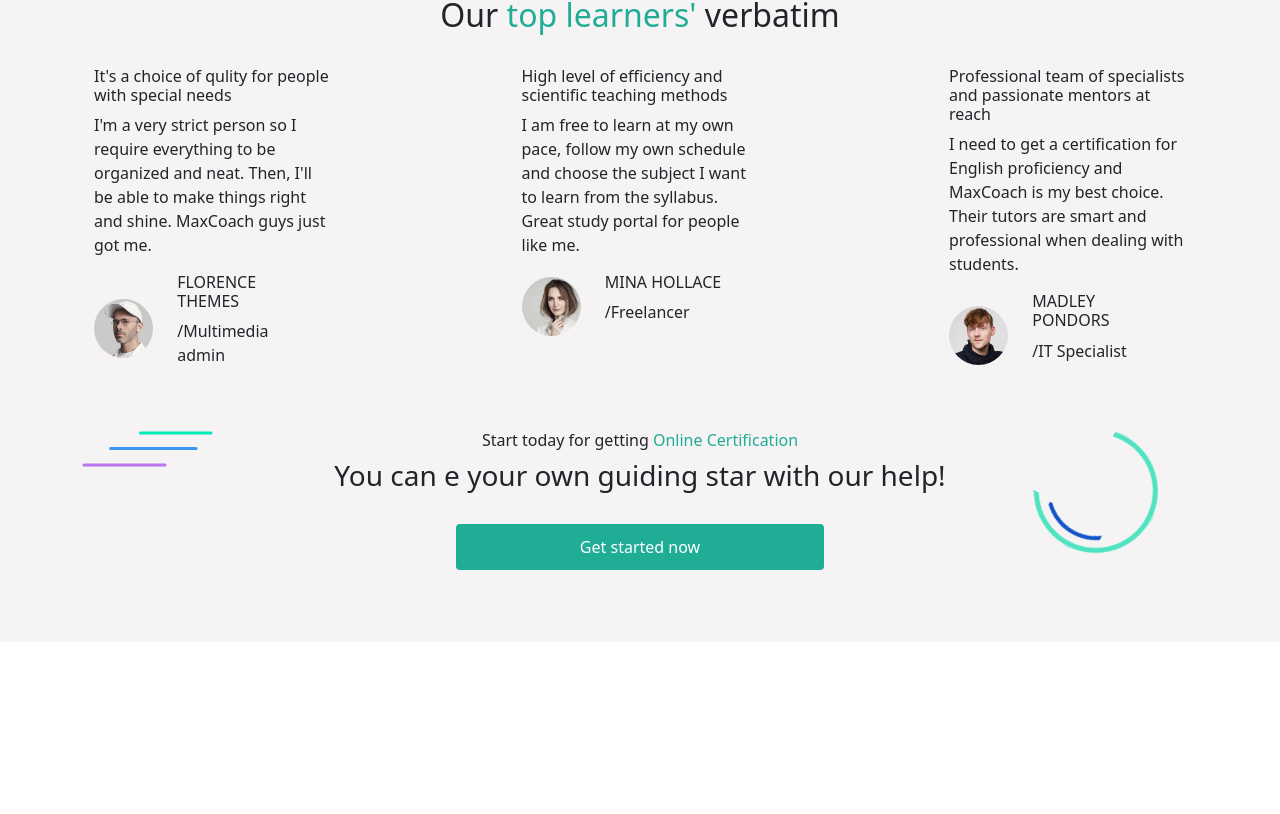
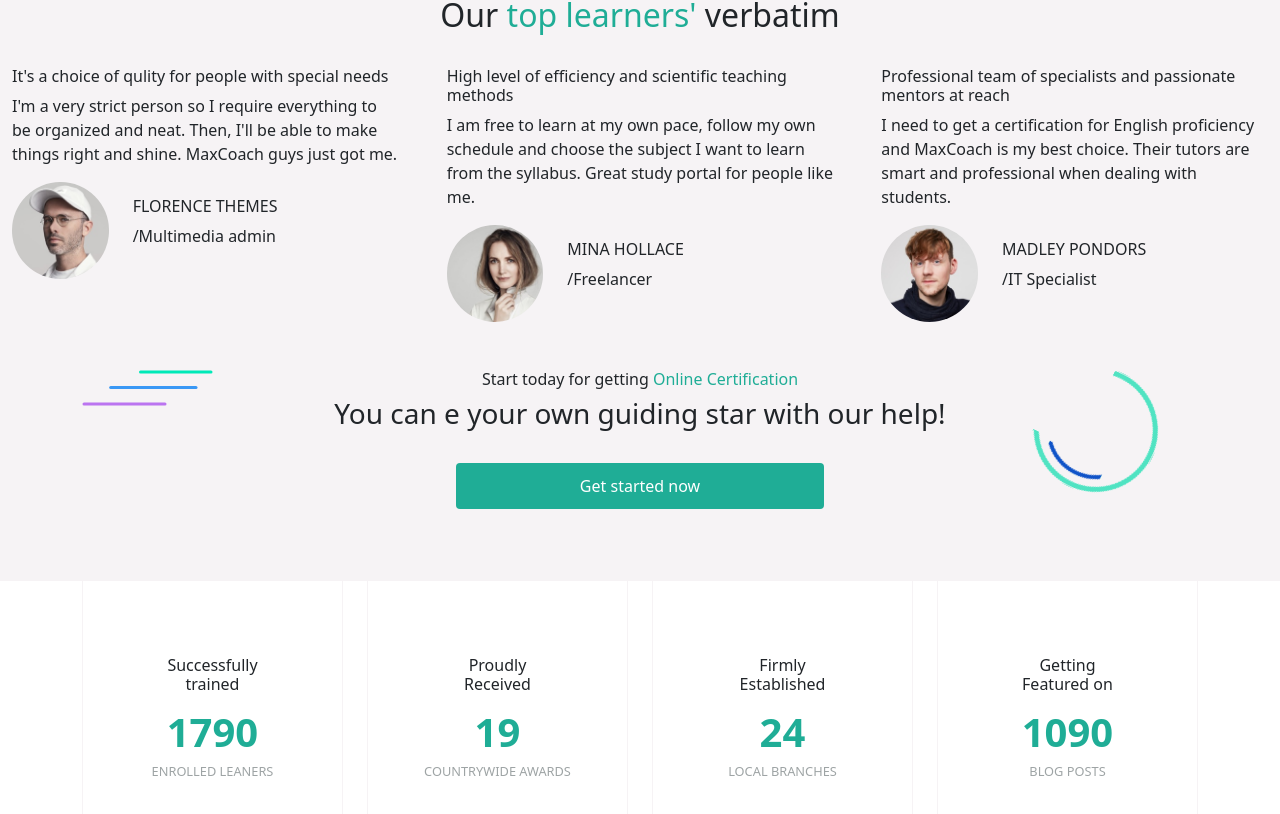
Before and after one commit to Fabio-F16/proj-html-vuejs, a Vue app: page / in a window 1280 px wide. Shown: the part 2812-3626 px from the top of the page. Before the commit the page ends 3454 px from the top, so only its background shows below. Built offline with nearby package versions, Linux system fonts and the light colour scheme.

Commit message:
StatisticsComponent

```diff
--- a/src/components/MainComponent.vue
+++ b/src/components/MainComponent.vue
@@ -4,6 +4,7 @@
     <CoursesComponent />
     <SmartTutoringComponent />
     <ReviewComponent />
+    <StatisticsComponent />
   </main>
 </template>
 
@@ -12,6 +13,7 @@ import JumbotronComponent from "@/components/JumbotronComponent.vue";
 import CoursesComponent from "@/components/CoursesComponent.vue";
 import SmartTutoringComponent from "@/components/SmartTutoringComponent.vue";
 import ReviewComponent from "@/components/ReviewComponent.vue";
+import StatisticsComponent from "@/components/StatisticsComponent.vue";
 export default {
   name: "MainComponent",
   components: {
@@ -19,6 +21,7 @@ export default {
     CoursesComponent,
     SmartTutoringComponent,
     ReviewComponent,
+    StatisticsComponent,
   },
 };
 </script>
--- a/src/components/ReviewComponent.vue
+++ b/src/components/ReviewComponent.vue
@@ -1,13 +1,13 @@
 <template>
   <div class="bg-lightgrey py-5">
-    <div class="container">
+    <div>
       <div class="row justify-content-between">
         <div class="col-12 text-center">
           <p>GREAT WORDS ABOUT MAXCOACH</p>
           <h2>Our <span class="color-green">top learners'</span> verbatim</h2>
         </div>
 
-        <div class="review col-12 col-md-3 bg-lightgrey p-4">
+        <div class="review col-12 col-md-4 bg-lightgrey p-4">
           <h6>It's a choice of qulity for people with special needs</h6>
           <p>
             I'm a very strict person so I require everything to be organized and
@@ -26,7 +26,7 @@
             </div>
           </div>
         </div>
-        <div class="review col-12 col-md-3 bg-lightgrey p-4">
+        <div class="review col-12 col-md-4 bg-lightgrey p-4">
           <h6>High level of efficiency and scientific teaching methods</h6>
           <p>
             I am free to learn at my own pace, follow my own schedule and choose
@@ -45,7 +45,7 @@
             </div>
           </div>
         </div>
-        <div class="review col-12 col-md-3 bg-lightgrey p-4">
+        <div class="review col-12 col-md-4 bg-lightgrey p-4">
           <h6>
             Professional team of specialists and passionate mentors at reach
           </h6>
@@ -67,11 +67,12 @@
           </div>
         </div>
       </div>
+      <div class="container">
         <div class="row py-4">
-        <div class="col-2">
+          <div class="col-12 col-md-2">
             <img src="../assets/img/maxcoach-shape-01.png" alt="shape01" />
           </div>
-        <div class="col-8 text-center">
+          <div class="col-12 col-md-8 text-center">
             <h6>
               Start today for getting
               <span class="color-green">Online Certification</span>
@@ -79,8 +80,9 @@
             <h3>You can e your own guiding star with our help!</h3>
             <button class="btn w-50 ff-btn mt-4">Get started now</button>
           </div>
-        <div class="col-2">
+          <div class="col-12 col-md-2">
             <img src="../assets/img/maxcoach-shape-02.png" alt="shape02" />
+          </div>
         </div>
       </div>
     </div>
--- /dev/null
+++ b/src/components/StatisticsComponent.vue
@@ -0,0 +1,72 @@
+<template>
+  <div>
+    <div class="container">
+      <div class="row">
+        <div class="col-12 col-md-3 text-center">
+          <div class="box">
+            <h6>
+              Successfully <br />
+              trained
+            </h6>
+            <span class="number color-green">1790</span>
+            <p class="color-grey">ENROLLED LEANERS</p>
+          </div>
+        </div>
+        <div class="col-12 col-md-3 text-center">
+          <div class="box">
+            <h6>
+              Proudly <br />
+              Received
+            </h6>
+            <span class="number color-green">19</span>
+            <p class="color-grey">COUNTRYWIDE AWARDS</p>
+          </div>
+        </div>
+        <div class="col-12 col-md-3 text-center">
+          <div class="box">
+            <h6>
+              Firmly <br />
+              Established
+            </h6>
+            <span class="number color-green">24</span>
+            <p class="color-grey">LOCAL BRANCHES</p>
+          </div>
+        </div>
+        <div class="col-12 col-md-3 text-center">
+          <div class="box">
+            <h6>
+              Getting <br />
+              Featured on
+            </h6>
+            <span class="number color-green">1090</span>
+            <p class="color-grey">BLOG POSTS</p>
+          </div>
+        </div>
+      </div>
+    </div>
+  </div>
+</template>
+
+<script>
+export default {
+  name: "StatisticsComponent",
+};
+</script>
+
+<style lang="scss" scoped>
+.number {
+  font-size: 2.5rem;
+  font-weight: bold;
+}
+.box {
+  display: block;
+  border-left: 1px solid;
+  border-right: 1px solid;
+  border-color: #f6f3f5;
+  padding: 75px 0px;
+  margin: 0px;
+  p {
+    font-size: 0.8rem;
+  }
+}
+</style>
```
Lines whose indentation alone changed are shown as unchanged.
